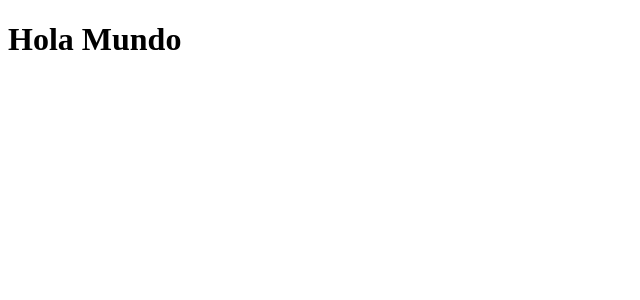
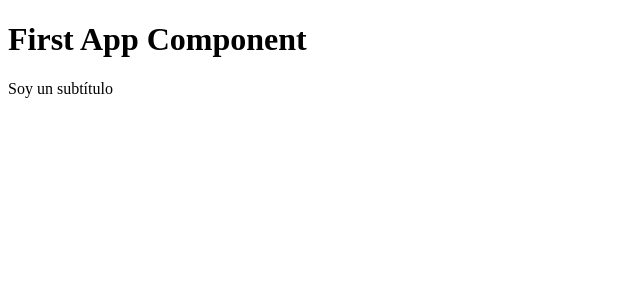
Before and after one commit to igijon/react_vite_counter_app, a React (Vite) app: page / in a window 1280 px wide. Shown: the top 300 px of the page, without its empty margins (0-640 px from the left). Built offline with nearby package versions, Linux system fonts and the light colour scheme.

Commit message:
Nuevo componente con fragmentos

```diff
--- /dev/null
+++ b/src/FirstApp.jsx
@@ -0,0 +1,9 @@
+
+export const FirstApp = () => {
+    return ( //Fragmentos
+        <>
+            <h1>First App Component</h1>
+            <p>Soy un subtítulo</p>
+        </>
+    );
+}
--- a/src/main.jsx
+++ b/src/main.jsx
@@ -1,6 +1,8 @@
 import {createRoot} from 'react-dom/client';
 
 import { HelloWorldApp } from './HelloWorldApp';
+import { FirstApp } from './FirstApp';
 
 const root = createRoot(document.getElementById('root'));
-root.render(<HelloWorldApp/>);
+//root.render(<HelloWorldApp/>);
+root.render(<FirstApp/>);
```
